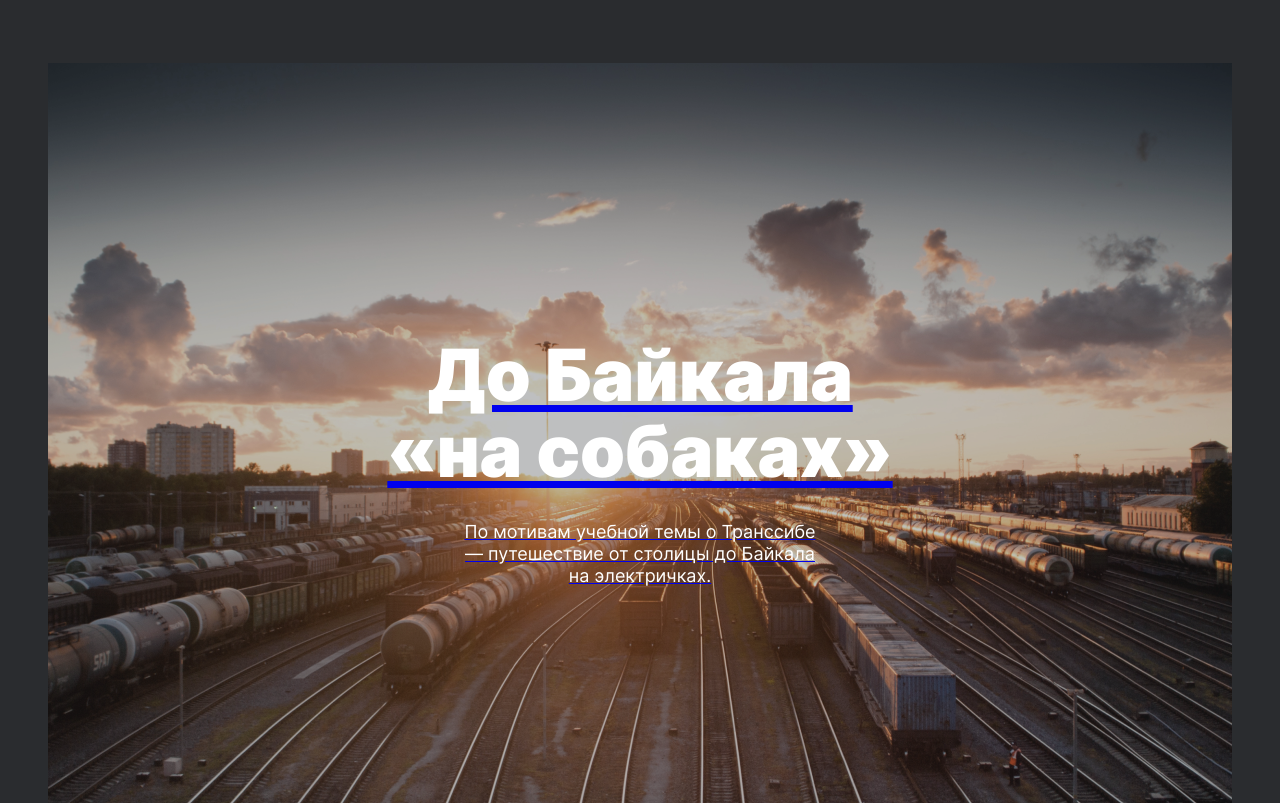
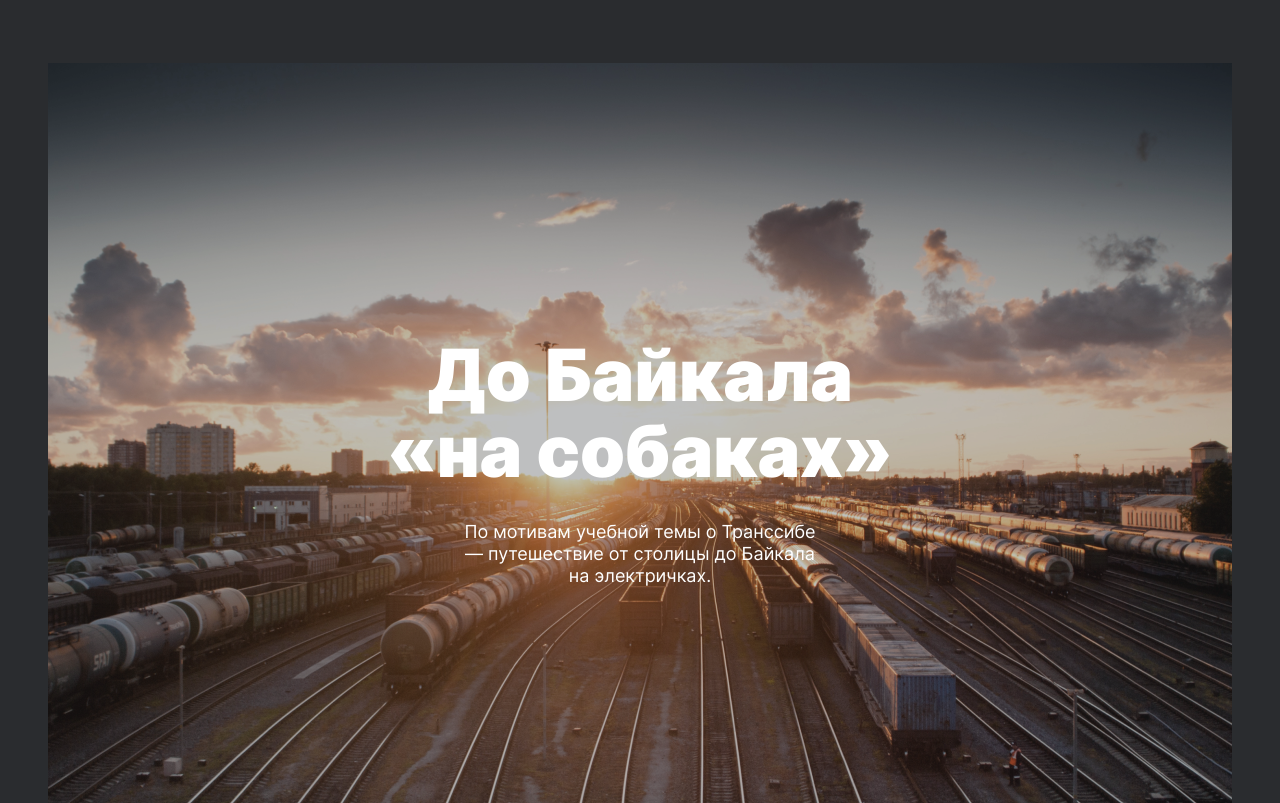
Before and after one commit to Leroxey/russian-travel, a plain HTML site: page index.html in a window 1280 px wide. Shown: the part 5988-6791 px from the top of the page. Drawn offline with Linux system fonts and the light colour scheme.

Commit message:
Add files via upload

```diff
--- a/index.html
+++ b/index.html
@@ -117,15 +117,13 @@
 						</div>
 					</div>
 				</section>
-				<a class="cover__link" href="https://stampsy.com/na-elektrichkakh-do-baikala">
-					<section class="cover cover__background">
+					<section class="cover">
 						<div class="cover__text">
 							<h2 class="cover__title">До Байкала «на собаках»</h2>
 							<p class="cover__subtitle">По мотивам учебной темы о Транссибе — путешествие от столицы до Байкала на электричках.</p>
 						</div>
 						<div class="cover__overlay"></div>
 					</section>
-				</a>
 			</main>
 			<footer class="footer">
 				<nav>
```
